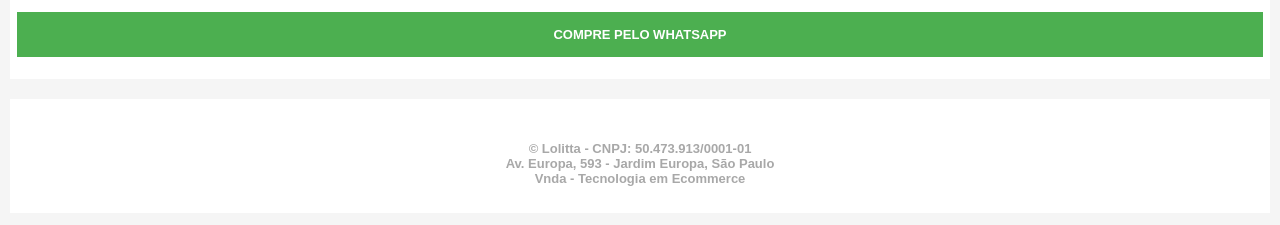
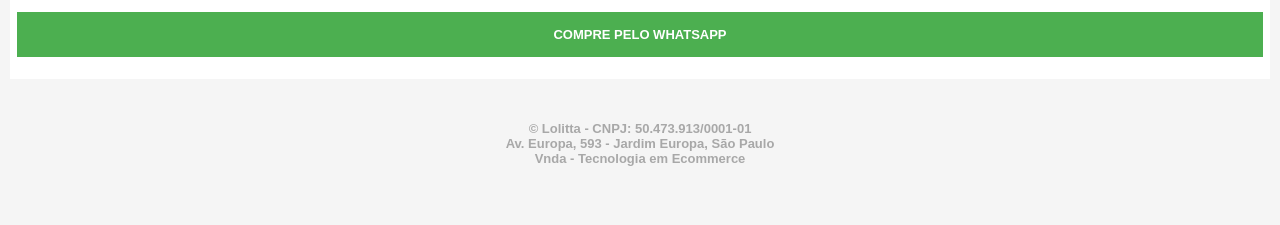
Before and after one commit to righaxouss/projeto-moda, a plain HTML site: page index.html in a window 1280 px wide. Shown: the part 1961-2186 px from the top of the page. Drawn offline with Linux system fonts and the light colour scheme.

Commit message:
Update style.css

```diff
--- a/style.css
+++ b/style.css
@@ -36,6 +36,7 @@
 
 
 .headersticky{
+    display: block;
     text-align: center;
     background-color: white;
     text-align: right;
@@ -217,8 +218,7 @@
 
 aside{
     margin-top: 20px;
-background-color: white;
-padding: 20px;
+
 
 }
 
```
